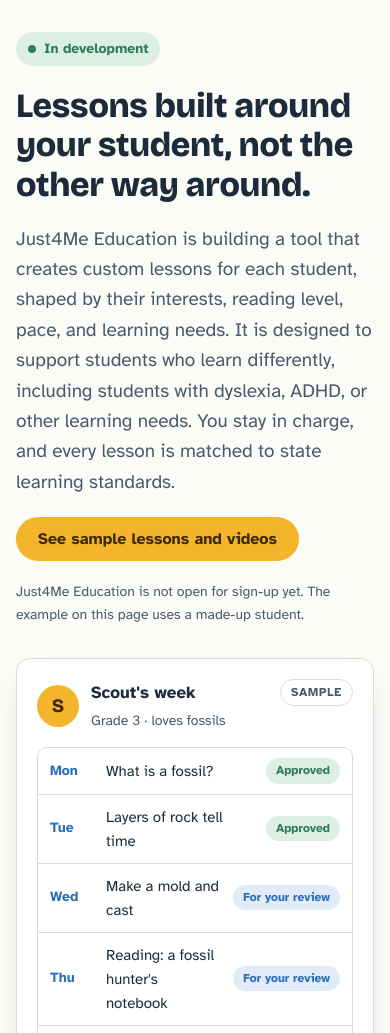
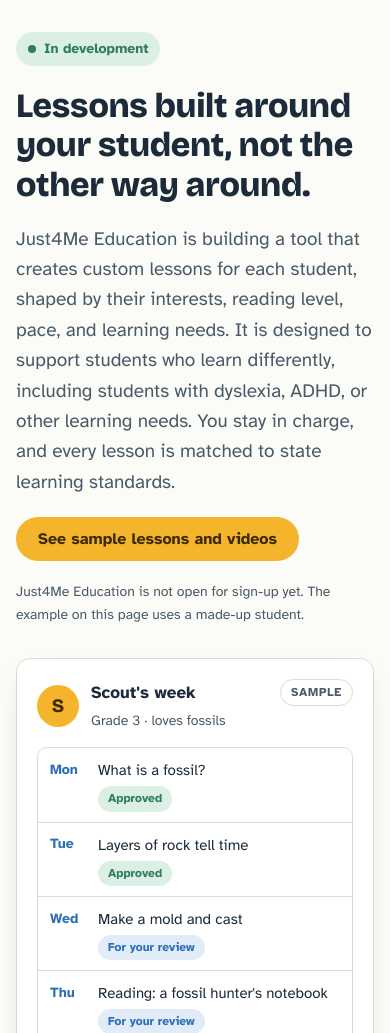
Before and after one commit to Just4Me-Education/just4meed.com, a plain HTML site: page index.html in a window 390 px wide. Shown: the part 65-1098 px from the top of the page. Drawn offline with nearby package versions, Linux system fonts and the light colour scheme.

Commit message:
Homepage: stack sample-week status pills on very small phones
Co-Authored-By: Claude Opus 5.5 <noreply@anthropic.com>
Claude-Session: https://claude.ai/code/session_018GwAqoPXyF9Q2BAYC81TxY

```diff
--- a/index.html
+++ b/index.html
@@ -142,6 +142,10 @@ footer .wrap { display: flex; justify-content: space-between; gap: 16px; flex-wr
   .hero .wrap, .privacy { grid-template-columns: 1fr; gap: 32px; }
   .hero .wrap { padding-block: 40px; }
   .steps, .needs { grid-template-columns: repeat(2, minmax(0, 1fr)); }
+}
+@media (max-width: 400px) {
+  .days li { grid-template-columns: 36px 1fr; row-gap: 4px; }
+  .days .pill { grid-column: 2; justify-self: start; }
 }
 @media (max-width: 560px) {
   .grid4, .steps, .now, .needs { grid-template-columns: 1fr; }
```
